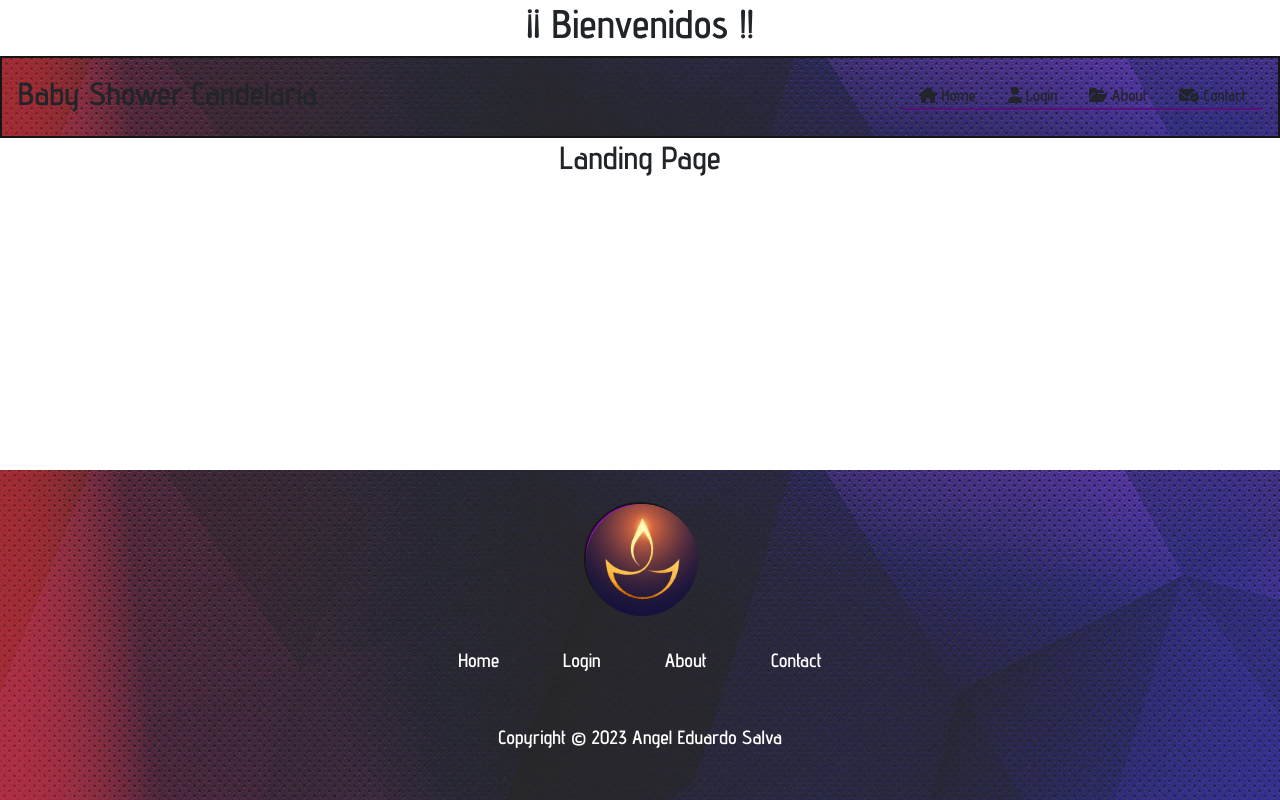
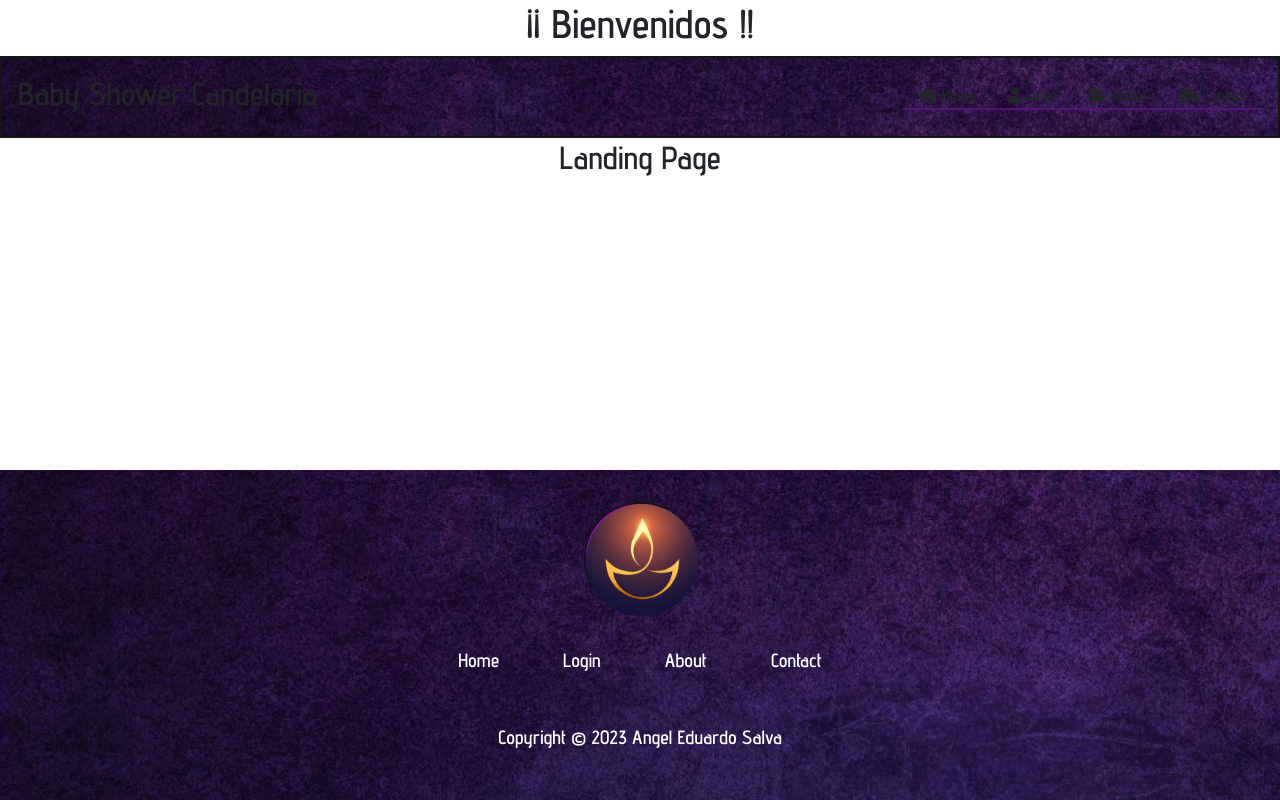
Before and after one commit to AESALVA/babyShowerCande, a React (Vite) app: page / in a window 1280 px wide. Built offline with nearby package versions, Linux system fonts and the light colour scheme; a web font is replaced by a local one.

Commit message:
new background

```diff
--- a/src/Styles/footer.css
+++ b/src/Styles/footer.css
@@ -6,7 +6,7 @@
 
 
 .ContainerFooter{
-    background: url('../assets/footerBackground.jpg');
+    background: url('../assets/backgroundFooter.jpg');
     min-height: 10rem;
     display: flex;
     flex-direction: column;
--- a/src/Styles/navbar.css
+++ b/src/Styles/navbar.css
@@ -6,7 +6,7 @@
   align-items: center;
   justify-content: space-between;
   /* background: linear-gradient(180deg,#210e3b, #9b58b6); */
-  background-image: url('../assets/footerBackground.jpg');
+  background-image: url('../assets/backgroundFooter.jpg');
   flex-wrap: wrap;
 }
 
```
Also changed, not shown: src/assets/backgroundFooter.jpg (added).
